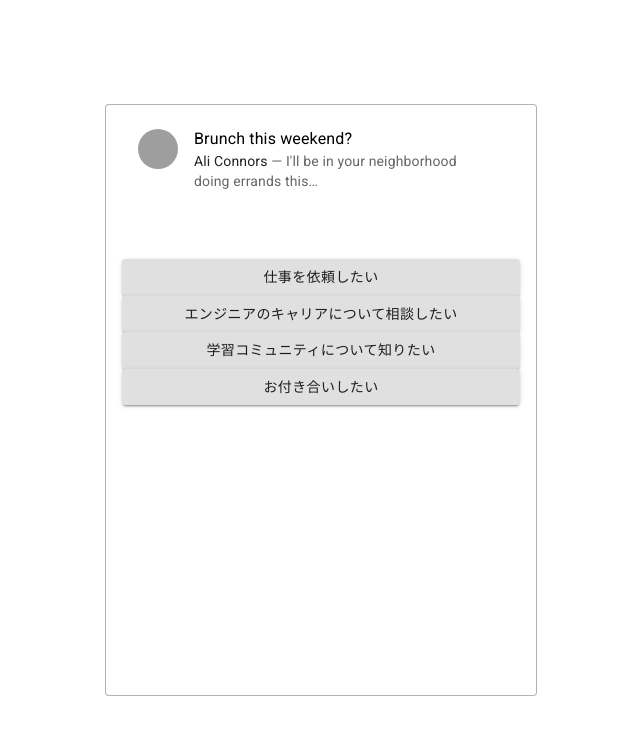
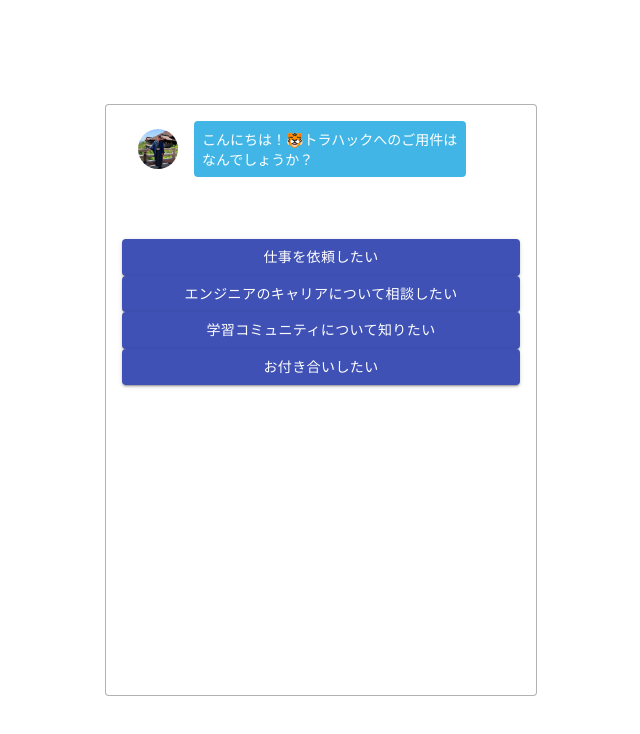
Before and after one commit to KOJI-YMB/chatbot-app, a React (Create React App) app: page / in a window 1280 px wide. Shown: the top 734 px of the page, without its empty margins (319-959 px from the left). Built offline with nearby package versions, Linux system fonts and the light colour scheme; grey boxes are pictures that could not be loaded.

Commit message:
Add Chats function

```diff
--- a/src/App.jsx
+++ b/src/App.jsx
@@ -13,26 +13,51 @@ export default class App extends React.Component {
       dataset: defaultDataset,
       open: false
     }
+    this.selectAnswer = this.selectAnswer.bind(this);
   }
 
-  initAnswer = () => {
-    const initDataset = this.state.dataset[this.state.currentId];
-    const initAnswers =initDataset.answers;
+  displayNextQuestion = (nextQuestionId) => {
+    const chats = this.state.chats
+    chats.push({
+      text: this.state.dataset[nextQuestionId].question,
+      type: 'question'
+    })
+
     this.setState({
-      answers: initAnswers
+      answers: this.state.dataset[nextQuestionId].answers,
+      chats: chats,
+      currentId: nextQuestionId
     })
   }
 
+  selectAnswer = (selectedAnswer, nextQuestionId) => {
+    switch(true) {
+      case (nextQuestionId === 'init'):
+        this.displayNextQuestion(nextQuestionId)
+        break;
+      default:
+        const chats = this.state.chats;
+        chats.push({ text: selectedAnswer, type: 'answer'});
+        this.setState({
+          chats: chats
+        });
+
+        this.displayNextQuestion(nextQuestionId)
+        break;
+    }
+  }
+
   componentDidMount() {
-    this.initAnswer()
+    const initAnswer = "";
+    this.selectAnswer(initAnswer, this.state.currentId)
   }
 
   render() {
     return (
       <section className='c-section'>
         <div className='c-box'>
-          <Chats />
-          <AnswersList answers={this.state.answers} />
+          <Chats chats={this.state.chats} />
+          <AnswersList answers={this.state.answers} select={this.selectAnswer} />
         </div>
       </section>
     );
--- a/src/components/Answer.jsx
+++ b/src/components/Answer.jsx
@@ -6,7 +6,7 @@ import Button from '@material-ui/core/Button';
 
 const Answer = (props) => {
   return (
-    <Button variant="contained">
+    <Button variant="contained" color='primary' onClick={() => props.select(props.content, props.nextId)}>
       {props.content}
     </Button>
   );
--- a/src/components/AnswersList.jsx
+++ b/src/components/AnswersList.jsx
@@ -6,7 +6,7 @@ const AnswersList = (props) => {
   return (
     <div className='c-grid__answer'>
       {props.answers.map((value, index) => {
-        return <Answer content={value.content} key={index.toString()} />
+        return <Answer content={value.content} nextId={value.nextId} key={index.toString()} select={props.select} />
       })}
     </div>
   );
--- a/src/components/Chat.jsx
+++ b/src/components/Chat.jsx
@@ -1,8 +1,26 @@
 import React from "react";
+import ListItem from '@mui/material/ListItem';
+import ListItemAvatar from '@mui/material/ListItemAvatar';
+import Avatar from '@mui/material/Avatar';
+import AdminProfile from '../assets/img/admin.png';
+import UserProfile from '../assets/img/min.png';
+import '../assets/styles/style.css';
 
-const Chat = () => {
+const Chat = (props) => {
+  const isQuestion = (props.type === 'question');
+  const classes = isQuestion ? 'p-chat__row' : 'p-chat__reverse'
+
   return (
-    <React.Fragment></React.Fragment>
+    <ListItem className={classes}>
+      <ListItemAvatar>
+        {isQuestion ? (
+          <Avatar alt="icon" src={AdminProfile} />
+        ) : (
+          <Avatar alt="icon" src={UserProfile} />
+        )}
+      </ListItemAvatar>
+      <div className="p-chat__bubble">{props.text}</div>
+    </ListItem>
   )
 }
 
--- a/src/components/Chats.jsx
+++ b/src/components/Chats.jsx
@@ -1,35 +1,13 @@
 import React from 'react'
 import List from '@mui/material/List';
-import ListItem from '@mui/material/ListItem';
-import ListItemText from '@mui/material/ListItemText';
-import ListItemAvatar from '@mui/material/ListItemAvatar';
-import Avatar from '@mui/material/Avatar';
-import Typography from '@mui/material/Typography';
+import { Chat } from './index'
 
-const Chats = () => {
+const Chats = (props) => {
   return (
     <List sx={{ width: '100%', maxWidth: 360, bgcolor: 'background.paper' }}>
-    <ListItem alignItems="flex-start">
-      <ListItemAvatar>
-        <Avatar alt="Remy Sharp" src="/static/images/avatar/1.jpg" />
-      </ListItemAvatar>
-      <ListItemText
-        primary="Brunch this weekend?"
-        secondary={
-          <React.Fragment>
-            <Typography
-              sx={{ display: 'inline' }}
-              component="span"
-              variant="body2"
-              color="text.primary"
-            >
-              Ali Connors
-            </Typography>
-            {" — I'll be in your neighborhood doing errands this…"}
-          </React.Fragment>
-        }
-      />
-    </ListItem>
+     {props.chats.map((chat, index) => {
+       return <Chat text={chat.text} type={chat.type} key={index.toString()}/>
+     })}
     </List>
   )
 }
```
Also changed, not shown: src/assets/img/admin.png (added), src/assets/img/min.png (added).
